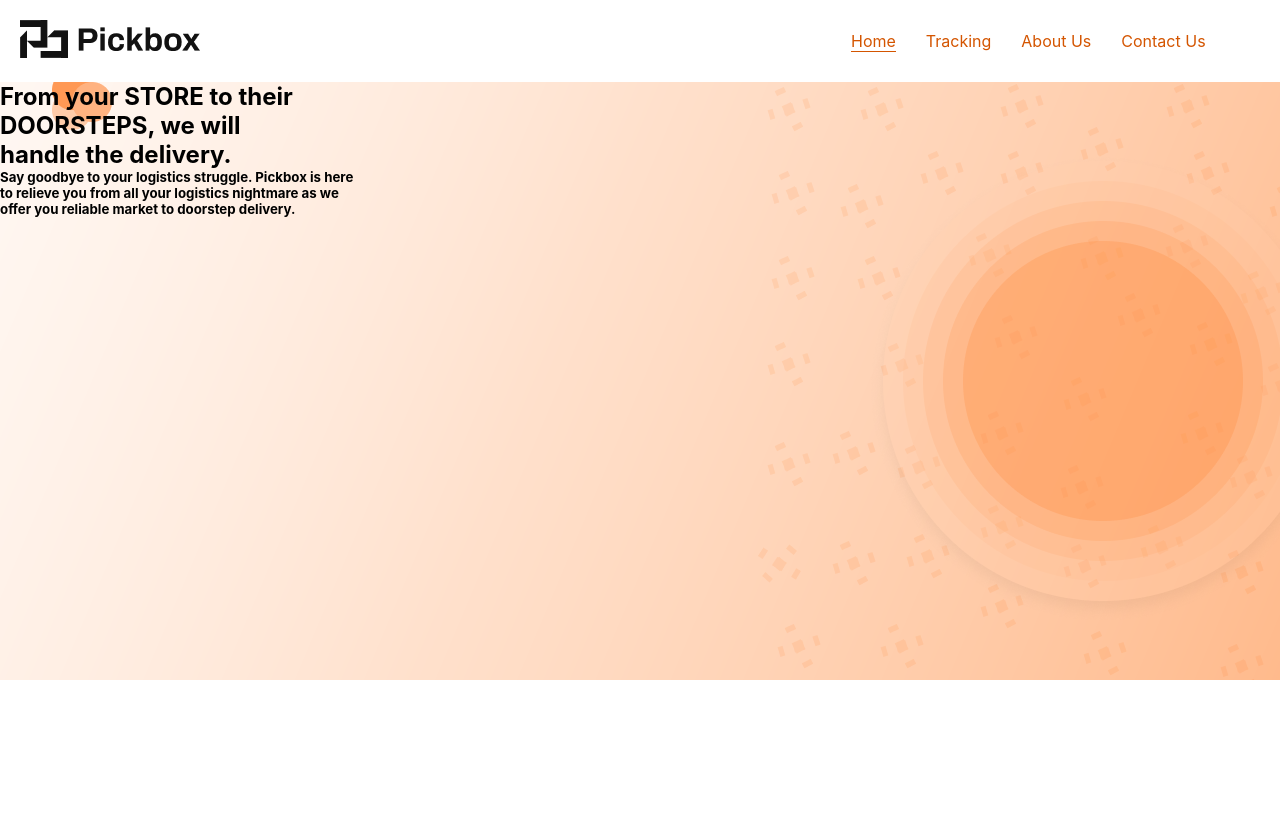
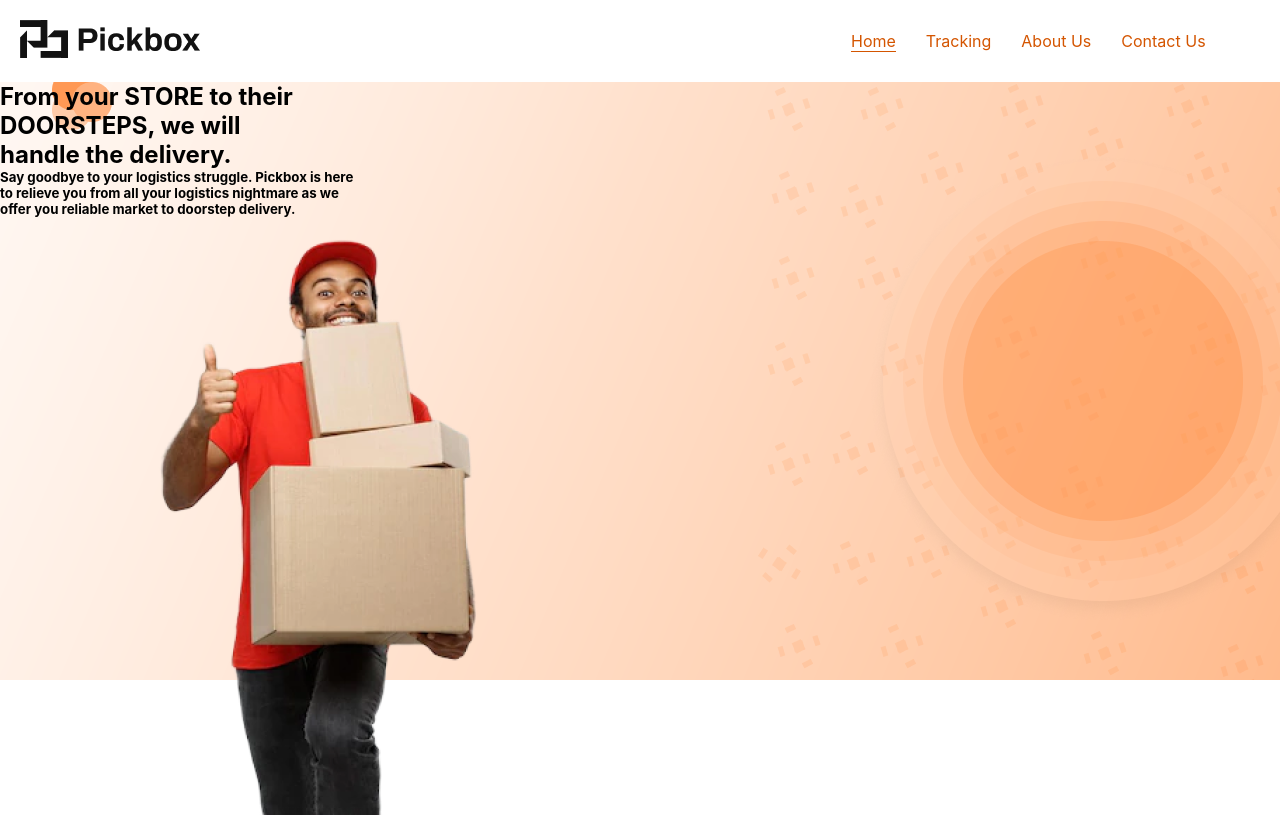
Before and after one commit to Pickbox-Project/Pickbox-frontend, a React (Create React App) app: page / in a window 1280 px wide. Built offline with nearby package versions, Linux system fonts and the light colour scheme.

Commit message:
Started working on the HeroPage Component and added the required assets

```diff
--- a/src/Components/HeroPage/HeroPage.jsx
+++ b/src/Components/HeroPage/HeroPage.jsx
@@ -1,5 +1,6 @@
 import React from 'react'
 import "./HeroPage.css"
+import heropageImage from "../../Assets/images/heropage-Image.png"
 
 const HeroPage = () => {
   return (
@@ -12,6 +13,9 @@ const HeroPage = () => {
                 </h2>
                 <h5>Say goodbye to your logistics struggle. Pickbox is here <br/> to relieve you from all your logistics nightmare as we <br/>offer you reliable market to doorstep delivery.</h5>
             </div>
+            <div className='heropage-image'>
+                <img src={heropageImage} alt="" />
+            </div>
         </div>
     </div>
   )
```
Also changed, not shown: src/Assets/images/heropage-Image.png (added).
